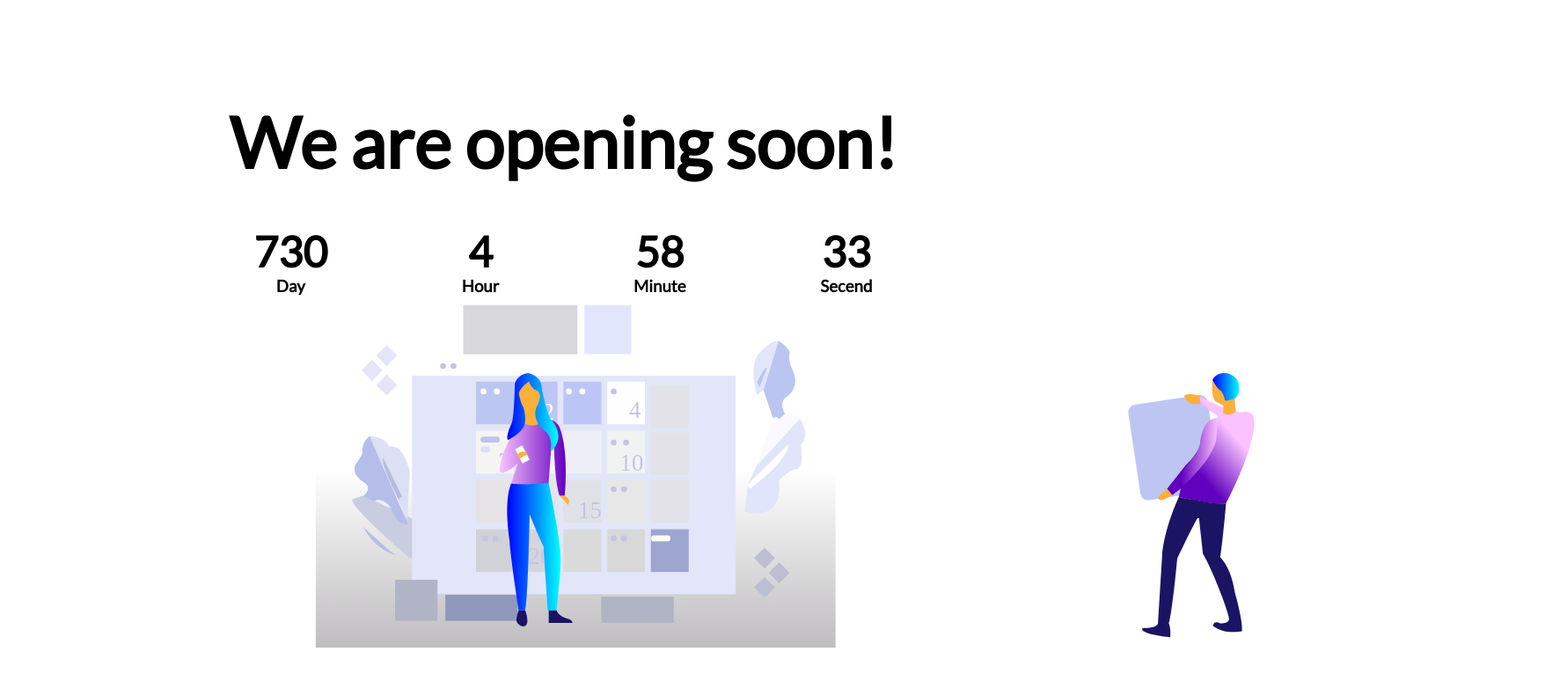
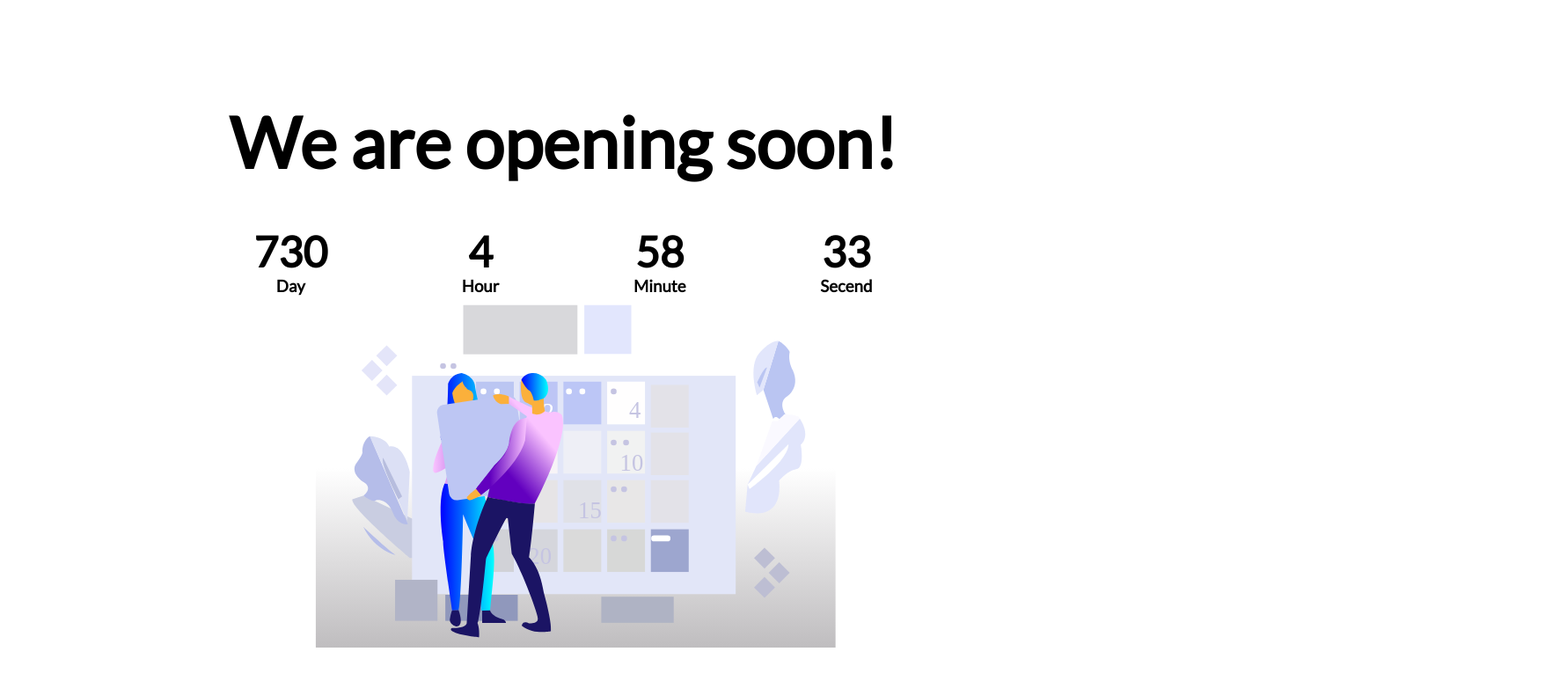
Before and after one commit to Waseem8/Count-By-Wasi, a React (Create React App) app: page / in a window 1280 px wide. Shown: the top 774 px of the page at 88% size, 1781 px wide, since content can reach past the window. Built offline with nearby package versions, Linux system fonts and the light colour scheme.

Commit message:
style scle changed added

```diff
--- a/src/App.css
+++ b/src/App.css
@@ -36,11 +36,9 @@ h2{
   position: absolute;
   top: 46vh;
   height: 50vh;
-  left: 360px;
 }
 .boy{
   position: absolute;
   top: 43vh;
   height: 50vh;
-  left: 1070px;
 }
```
